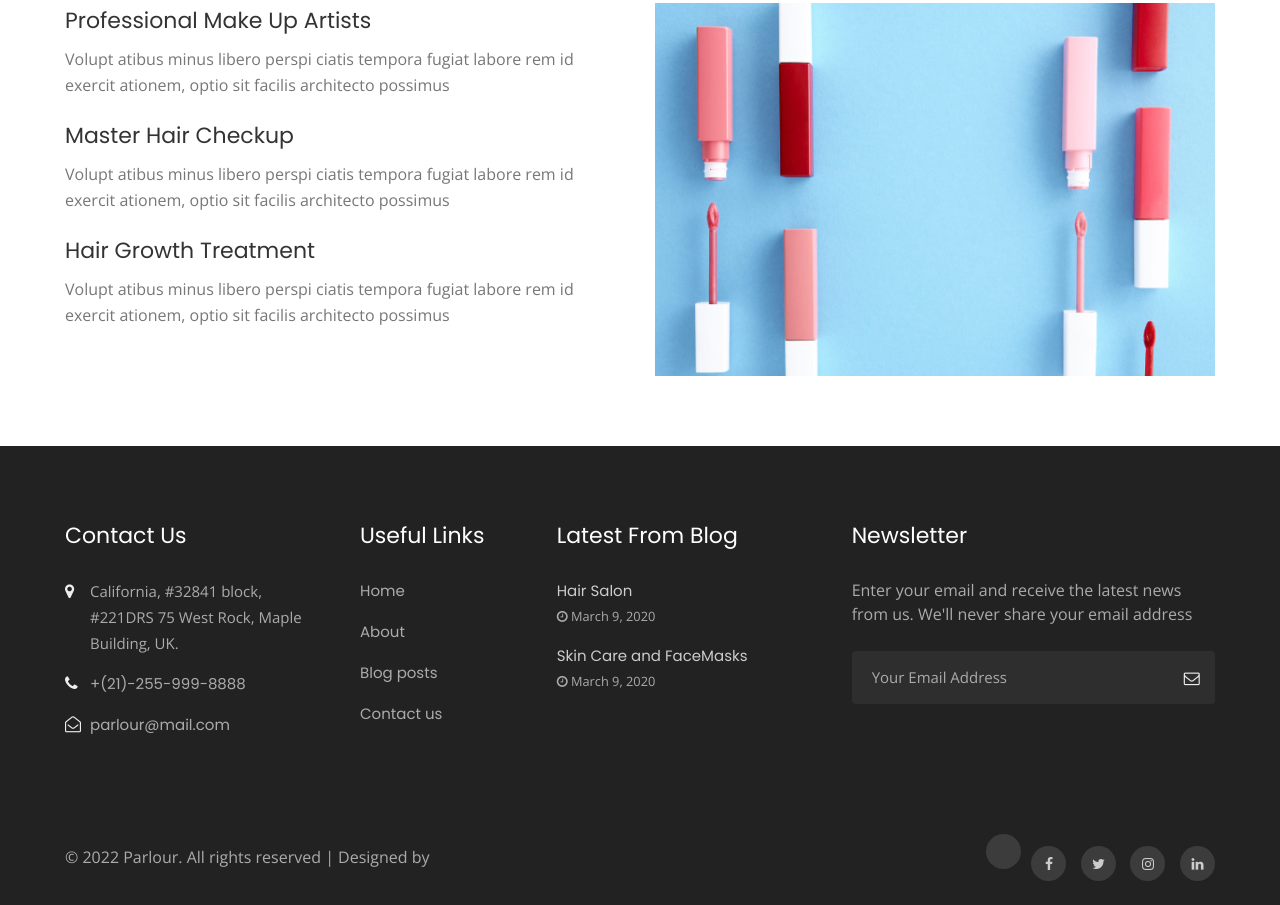
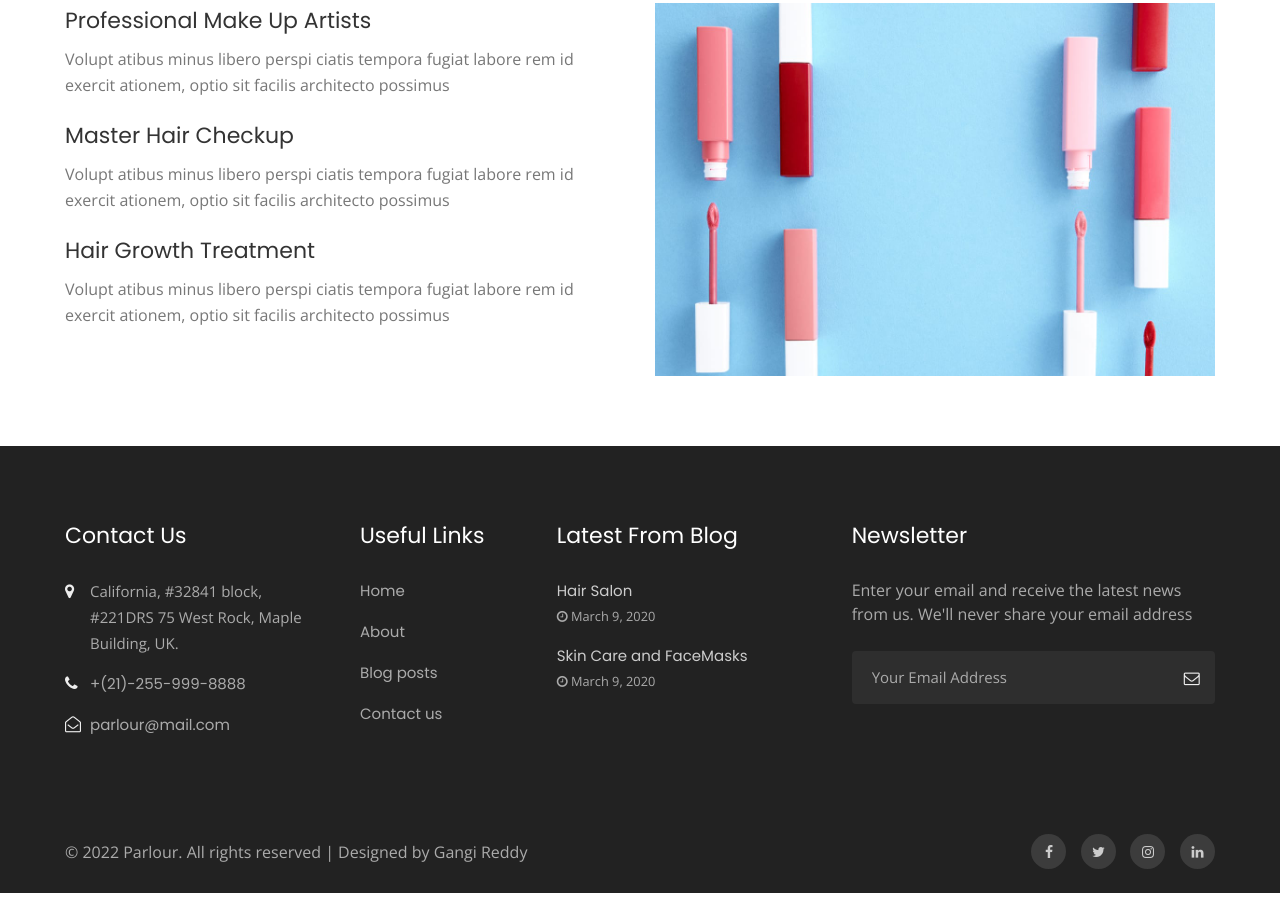
Before and after one commit to vanukurigangireddy/Beauty-and-spa, a plain HTML site: page about.html in a window 1280 px wide. Shown: the part 1899-2804 px from the top of the page. Drawn offline with nearby package versions, Linux system fonts and the light colour scheme.

Commit message:
Update about.html

```diff
--- a/about.html
+++ b/about.html
@@ -6,7 +6,7 @@
     <meta charset="utf-8">
     <meta name="viewport" content="width=device-width, initial-scale=1, shrink-to-fit=no">
 
-    <title>Parlour a Beauty and Spa Category Responsive Web Template | About :: W3layouts</title>
+    <title>Parlour a Beauty and Spa Category Responsive Web Template | About :: Beauty and Spa </title>
 
     <!-- Template CSS -->
     <link rel="stylesheet" href="assets/css/style-starter.css">
@@ -342,7 +342,7 @@ $(function () {
   <section class="w3l-footer-29-main w3l-copyright">
 	<div class="container">
 	  <div class="row bottom-copies">
-		<p class="col-lg-8 copy-footer-29">© 2022  Parlour. All rights reserved | Designed by <a Gangi Reddy</a></p>
+		<p class="col-lg-8 copy-footer-29">© 2022  Parlour. All rights reserved | Designed by Gangi Reddy </p>
 
 		<div class="col-lg-4 main-social-footer-29">
 		  <a href="#facebook" class="facebook"><span class="fa fa-facebook"></span></a>
```
